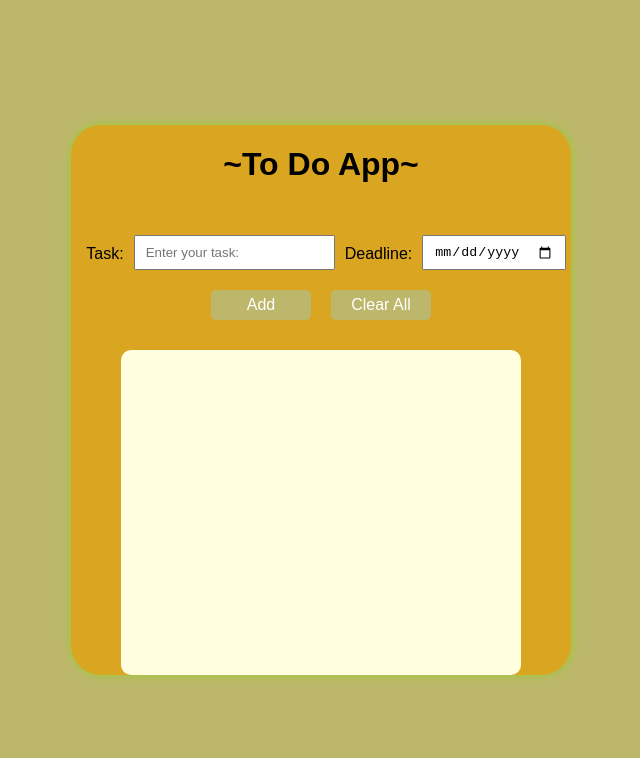
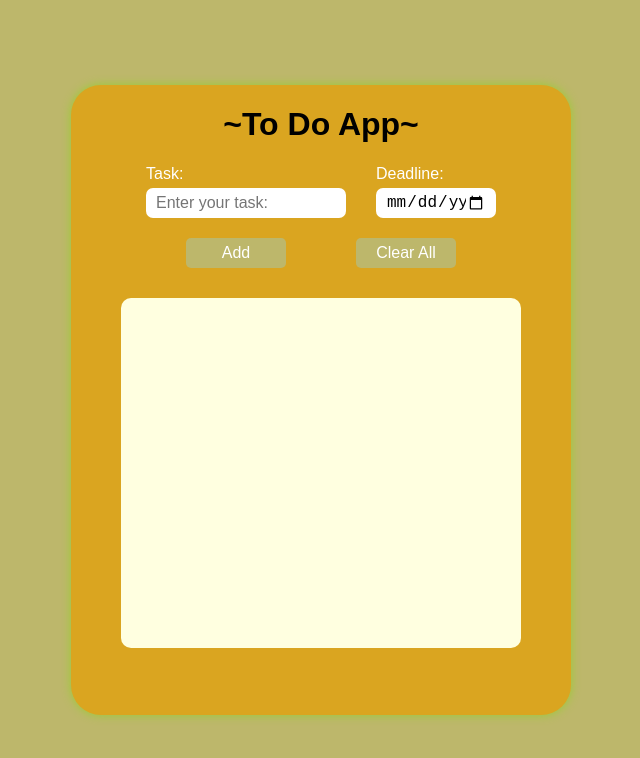
Before and after one commit to hbyrm881/JavaScript-Project, a plain HTML site: page index.html in a window 1280 px wide. Shown: the whole page, without its empty margins (319-959 px from the left). Drawn offline with Linux system fonts and the light colour scheme.

Commit message:
css update

```diff
--- a/index.html
+++ b/index.html
@@ -12,12 +12,17 @@
 <body onload="display()">
     <div class="container">
         <div class="header"><h1>~To Do App~</h1></div>
-        <div class="input-box">
-            <label for="task-input"> Task: </label>
-            <input type="text" placeholder="Enter your task:" id="task-input" >
-            <label for="date-input"> Deadline: </label>
-            <input type="date" placeholder="Enter your Details" id="date-input">
-
+        <div class="input-box-part">
+            <div class="input-columns">
+                <div class="input-group">
+                    <label for="task-input"> Task: </label>
+                    <input type="text" placeholder="Enter your task:" id="task-input" >
+                </div>
+                <div class="input-group2">
+                    <label for="date-input"> Deadline: </label>
+                    <input type="date" placeholder="Enter your Details" id="date-input">
+                </div>
+            </div>
         </div>
         <div class="buttons">
             <button type="button" id="add-btn">Add</button>
--- a/styles.css
+++ b/styles.css
@@ -12,7 +12,7 @@ body {
         }
 .container {
     width: 500px;
-    height: 550px;
+    height: 630px;
     background-color:goldenrod;
     display: flex;
     flex-direction: column;
@@ -21,6 +21,16 @@ body {
     border-radius: 30px;
     box-shadow: 0 0 10px yellowgreen;
     }
+.container .input-box-part {
+            display: flex;
+            margin-bottom: 20px;
+        }
+.container .input-box-part label {
+            margin-right: 10px;
+            font-size: 16px;
+            color: white;
+            display: block;
+        }
 .task-box {
             width: 400px;
             height: 350px;
@@ -33,11 +43,61 @@ body {
             width: 100%;
             margin-top: 30px;
             display: flex;
+            flex-direction: column;
             justify-content: center;
             box-sizing: border-box;
             height: 35px;
             margin-bottom: 20px;
         }
+
+.input-columns {
+    display: flex;
+    gap: 30px;
+}
+label, input {
+    padding: 0;
+}
+
+.input-group,
+.input-group2 {
+    display: flex;
+    flex-direction: column;
+    align-items: flex-start;
+}
+.input-group label,
+.input-group2 label {
+    color: white;
+    font-size: 16px;
+    margin-bottom: 5px;
+    padding: 0;
+}
+
+/* Sadece inputlara küçük padding */
+.input-group input[type="text"],
+.input-group input[type="date"]{
+    height: 30px;
+    border: none;
+    border-radius: 7px;
+    font-size: 16px;
+    outline: none;
+    padding: 0 10px;
+    width: 180px;
+}
+.input-group2 input[type="text"],
+.input-group2 input[type="date"] {
+    height: 30px;
+    border: none;
+    border-radius: 7px;
+    font-size: 16px;
+    outline: none;
+    padding: 0 10px;
+    width: 100px;
+}
+label, input {
+    padding: 0;
+}
+/* ...existing code... */
+
 .container .input-box .inputs {
             width: 340px;
             height: 30px;
@@ -53,7 +113,8 @@ body {
             justify-content: center;
             box-sizing: border-box;
             height: 30px;
-            gap: 20px;
+            gap: 70px;
+
         }
 .container .buttons button {
             width: 100px;
```
